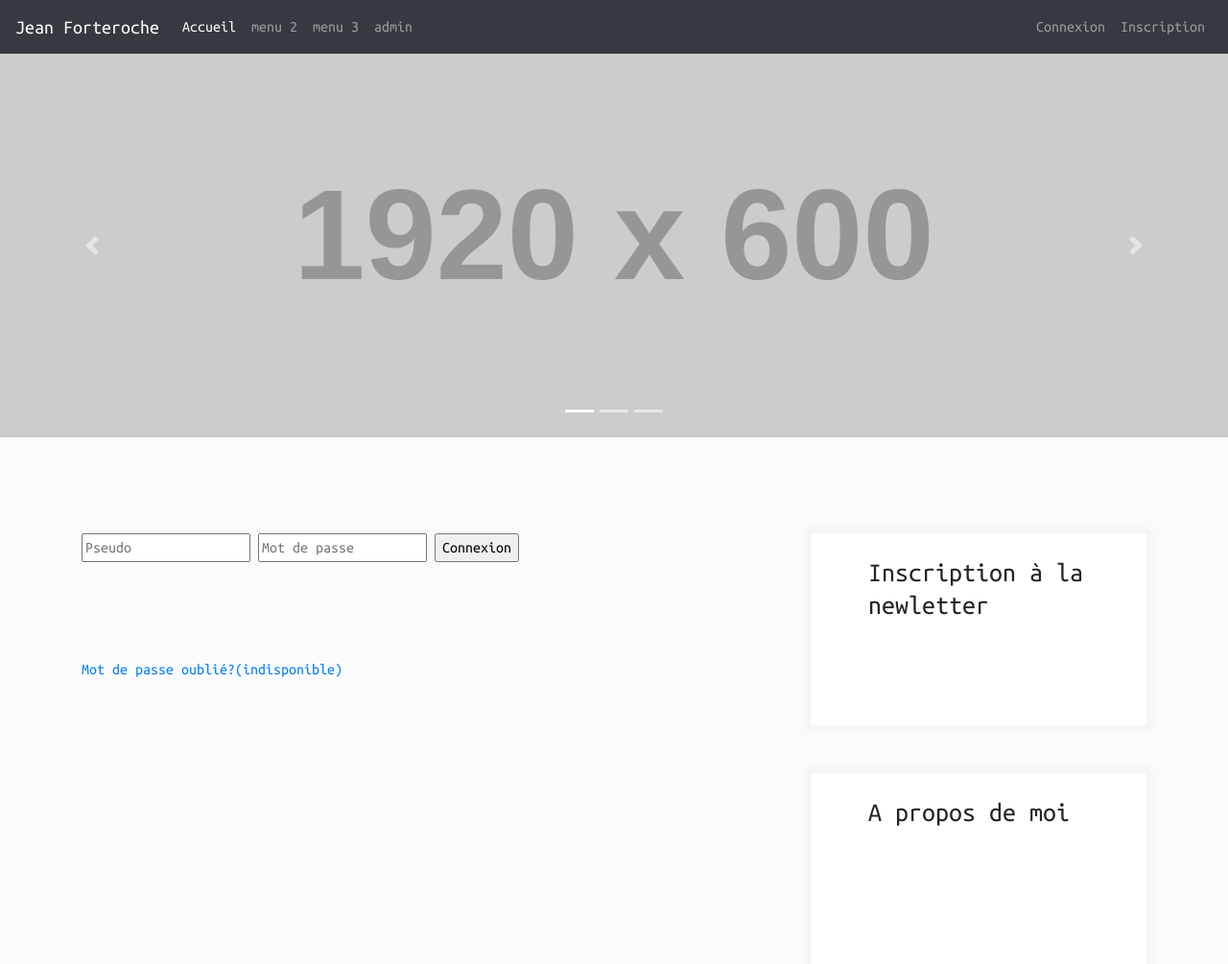
After one commit to Eolynas/projet4, a PHP site: template view/templates/login.php in a window 1280 px wide. The commit adds this page. Shown: the top 1005 px of the page at 96% size. Run offline with PHP 8.4, Linux system fonts and the light colour scheme; the template is opened without the code that fills it, so the values that code supplies are empty; grey boxes labelled with a size stand in for pictures from a placeholder-image service; some libraries are stand-ins or nearby versions.

Commit message:
Systeme de login + sécurisation admin

```diff
--- a/app/Controller/Admin/AppController.php
+++ b/app/Controller/Admin/AppController.php
@@ -29,4 +29,6 @@ class AppController extends Controller{
     }
 
 
+
+
 }
--- a/app/Controller/AppController.php
+++ b/app/Controller/AppController.php
@@ -18,6 +18,11 @@ class AppController extends Controller{
         $this->comments = new \App\Table\CommentTable(App::getInstance()->getDb());
     }
 
+    protected function loadUsers() {
+        //Instance de la class commentTable
+        $this->users = new \App\Table\UserTable(App::getInstance()->getDb());
+    }
+
 
 
 
--- a/core/Controller/Controller.php
+++ b/core/Controller/Controller.php
@@ -9,7 +9,9 @@ class Controller{
     protected function render($list, $view, $template) {
         ob_start();
         //var_dump($list);
-        extract($list);
+        if (isset($list)){
+            extract($list);
+        }
         //var_dump($list);
         require('view/'. $view . '.php');
         $content = ob_get_clean();
--- a/public/css/style.css
+++ b/public/css/style.css
@@ -159,6 +159,7 @@ footer {
 }
 
 
+
 /********************
     ADMIN / EDIT
 ********************/
--- /dev/null
+++ b/view/templates/login.php
@@ -0,0 +1,22 @@
+<?php
+/**
+ * Created by PhpStorm.
+ * User: eddyh
+ * Date: 03/04/2019
+ * Time: 15:46
+ */
+
+// TODO faire la page de login
+
+?>
+
+        <form class="formEdit" method="post" action="index.php?p=users.login">
+            <input type="text" id="login" class="fadeIn second" name="login" placeholder="Pseudo">
+            <input type="text" id="password" class="fadeIn third" name="password" placeholder="Mot de passe">
+            <input type="submit" class="fadeIn fourth" value="Connexion">
+        </form>
+
+        <!-- Remind Passowrd -->
+        <div id="formFooter">
+            <a class="underlineHover" href="#">Mot de passe oublié?(indisponible)</a>
+        </div>
--- a/view/templates/navbar.php
+++ b/view/templates/navbar.php
@@ -16,9 +16,73 @@
             <li class="nav-item">
                 <a class="nav-link" href="index.php?p=admin.posts.index">admin</a>
             </li>
+        </ul>
+        <ul class="navbar-nav">
+        <?php
+        if (isset($_SESSION['login'])){
+            ?>
+            <ul class="navbar-nav">
+                <li class="navbar-brand">
+                    <a>Bienvenue <?php echo $_SESSION['login'] ?> vous ete
+                        <?php if ($_SESSION['power'] == 1){
+                        echo 'utilisateur';
+                        } elseif ($_SESSION['power'] == 9){
+                        echo 'admin';
+                        }
+                        ?>
+                        </a>
+                </li>
+                <li class="nav-item">
+                    <a class="nav-link" href="index.php?p=users.deconnexion">Déconnexion</a>
+                </li>
+            </ul>
+            <?php
+        } else {
+            ?>
+                <ul class="navbar-nav">
+                    <li class="nav-item">
+                        <a class="nav-link" data-toggle="modal" data-target="#loginModal">Connexion</a>
+                    </li>
+                    <li class="nav-item">
+                        <a class="nav-link" data-toggle="modal" data-target="#registerModal"">Inscription</a>
+                    </li>
+                </ul>
+            <?php
 
+        }
 
-        </ul>
+        ?>
+
+        <div class="modal fade" id="loginModal" tabindex="-1" role="dialog" aria-labelledby="loginModalLabel" aria-hidden="true">
+            <div class="modal-dialog" role="document">
+                <div class="modal-content">
+                    <div class="modal-header">
+                        <h5 class="modal-title" id="exampleModalLabel">Connexion</h5>
+                        <button type="button" class="close" data-dismiss="modal" aria-label="Close">
+                            <span aria-hidden="true">&times;</span>
+                        </button>
+                    </div>
+                    <div class="modal-body">
+                        <?php include 'login.php'; ?>
+                    </div>
+                </div>
+            </div>
+        </div>
+        <div class="modal fade" id="registerModal" tabindex="-1" role="dialog" aria-labelledby="loginModalLabel" aria-hidden="true">
+            <div class="modal-dialog" role="document">
+                <div class="modal-content">
+                    <div class="modal-header">
+                        <h5 class="modal-title" id="exampleModalLabel">Inscription</h5>
+                        <button type="button" class="close" data-dismiss="modal" aria-label="Close">
+                            <span aria-hidden="true">&times;</span>
+                        </button>
+                    </div>
+                    <div class="modal-body">
+                        <?php include 'register.php'; ?>
+                    </div>
+                </div>
+            </div>
+        </div>
 
     </div>
 </nav>
--- a/view/templates/navbarAdmin.php
+++ b/view/templates/navbarAdmin.php
@@ -14,9 +14,6 @@
                 <a class="nav-link" href="index.php?p=admin.categories.index">Catégorie</a>
             </li>
             <li class="nav-item">
-                <a class="nav-link" href="index.php?p=admin.images.index">Images</a>
-            </li>
-            <li class="nav-item">
                 <a class="nav-link" href="index.php?p=admin.comments.index">Commentaires</a>
             </li>
             <li class="nav-item">
--- /dev/null
+++ b/view/templates/register.php
@@ -0,0 +1,14 @@
+<?php
+
+// TODO faire la page d'inscription
+
+?>
+
+        <!-- Login Form -->
+        <form>
+            <input type="text" id="login" class="fadeIn second" name="login" placeholder="Votre nom">
+            <input type="text" id="login" class="fadeIn second" name="email" placeholder="Voter email">
+            <input type="text" id="password" class="fadeIn third" name="login" placeholder="mot de passe">
+            <input type="text" id="password" class="fadeIn third" name="confirm" placeholder="confirmation du mot de passe">
+            <input type="submit" class="fadeIn fourth" value="Inscription">
+        </form>
```
Also changed, not shown: app/Controller/Admin/PostsController.php (+9 -2 lines), app/Controller/UsersController.php (added, +52 -0 lines), app/Table/UserTable.php (added, +58 -0 lines), index.php (+11 -1 lines).
